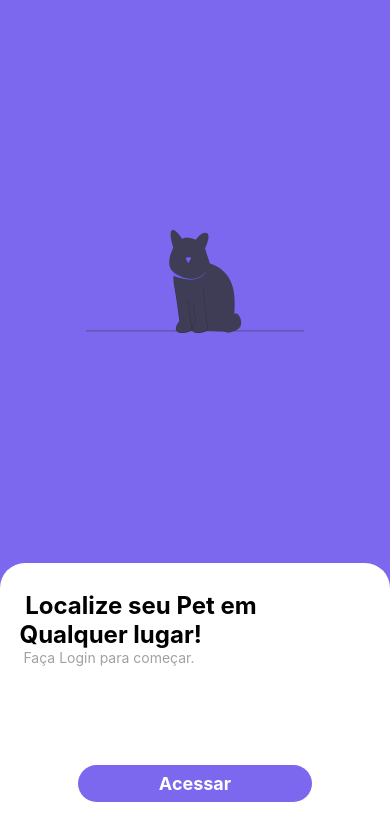
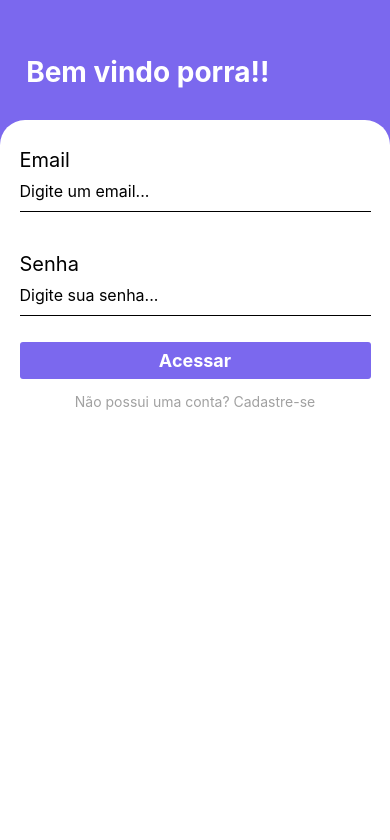
Before and after one commit to HeannaReis/TCC_ReactNative, a React Native app in the folder appLocPet/: screen /SignIn in a window 390 px wide. Shown: the top 840 px of the page. Built offline with nearby package versions, Linux system fonts and the light colour scheme.

Commit message:
Update navegation

```diff
--- a/appLocPet/src/pages/Signin/index.js
+++ b/appLocPet/src/pages/Signin/index.js
@@ -1,10 +1,97 @@
 import React from "react";
-import { View, Text } from "react-native";
+import {
+  View,
+  Text,
+  StyleSheet,
+  TextInput,
+  TouchableOpacity
+} from "react-native";
 
-export default function Signin(){
+import * as Animatable from 'react-native-animatable' ;
+
+export default function SignIn(){
     return(
-        <View>
-            <Text> Tele Login !! </Text>
+        <View style={styles.container}>
+        <Animatable.View
+         animation="fadeInLeft"
+         delay={500}
+         style={styles.containerHeader}>
+            <Text style={styles.message}> Bem vindo porra!! </Text>
+        </Animatable.View>
+
+        <Animatable.View animation="fadeInUp" style={styles.containerForm}>
+        <Text style={styles.title}>Email</Text>
+        <TextInput placeholder="Digite um email..." style={styles.input} />
+
+        <Text style={styles.title}>Senha</Text>
+        <TextInput placeholder="Digite sua senha..." style={styles.input} />
+
+        <TouchableOpacity style={styles.buttom}>
+          <Text style={styles.buttomText}>Acessar</Text>
+        </TouchableOpacity>
+
+        <TouchableOpacity style={styles.buttomRegistrer}>
+          <Text style={styles.RegisterText}>
+            Não possui uma conta? Cadastre-se
+          </Text>
+        </TouchableOpacity>
+      </Animatable.View>
         </View>
     );
 }
+
+const styles = StyleSheet.create({
+  container: {
+    flex: 1,
+    backgroundColor: '#7B68EE'
+  },
+  containerHeader: {
+    marginTop: '14%',
+    marginBottom: '8%',
+    paddingStart: '5%'
+  },
+  message: {
+    fontSize: 28,
+    fontWeight: 'bold',
+    color: '#fff'
+  },
+  containerForm: {
+    backgroundColor: '#fff',
+    flex: 1,
+    borderTopLeftRadius: 25,
+    borderTopRightRadius: 25,
+    paddingStart: '5%',
+    paddingEnd: '5%'
+  },
+  title: {
+    fontSize: 20,
+    marginTop: 28
+  },
+  input: {
+    borderBottomWidth: 1,
+    height: 40,
+    marginBottom: 12,
+    fontSize: 16
+  },
+  buttom: {
+    backgroundColor: '#7B68EE',
+    width: '100%',
+    borderRadius: 3,
+    paddingVertical: 8,
+    marginTop: 14,
+    justifyContent: 'center',
+    alignItems: 'center'
+  },
+  buttomText: {
+    color: '#FFF',
+    fontSize: 18,
+    fontWeight: 'bold'
+  },
+  buttomRegistrer: {
+    marginTop: 14,
+    alignSelf: 'center'
+  },
+  RegisterText: {
+    color: '#a1a1a1'
+  }
+})
--- a/appLocPet/src/pages/Welcome/index.js
+++ b/appLocPet/src/pages/Welcome/index.js
@@ -5,7 +5,6 @@ import {
     StyleSheet,
     Image,
     TouchableOpacity,
-
 } from 'react-native';
 
 import * as Animatable from 'react-native-animatable';
@@ -25,21 +24,26 @@ export default function Welcome(){
             />
             </View>
 
-            <Animatable.View delay={600} animation='fadeInUp' style={styles.containerForm}>
-            <Text style={styles.title}> Localize seu Pet em Qualquer lugar!</Text>
-            <Text style={styles.text}> Faça Login para começar.</Text>
+            <Animatable.View
+			delay={600}
+			animation='fadeInUp'
+			style={styles.containerForm}>
+            <Text style={styles.title}>
+			Localize seu Pet em Qualquer lugar!
+			</Text>
+            <Text style={styles.text}>
+			Faça Login para começar.
+			</Text>
 
             <TouchableOpacity
             style={styles.button}
-            onPress={ () => navigation.navigate('Signin')}>
-                <Text style={styles.buttonText}>Acessar</Text>
+            onPress={ () => navigation.navigate('SignIn')}>
+            <Text style={styles.buttonText}>Acessar</Text>
             </TouchableOpacity>
             </Animatable.View>
-
         </View>
-    );
+    )
 }
-
 const styles = StyleSheet.create({
     container:{
         flex:1,
@@ -84,7 +88,5 @@ const styles = StyleSheet.create({
         color: '#FFF',
         fontSize: 18,
         fontWeight: 'bold'
-
     }
-
 })
--- a/appLocPet/src/routes/index.js
+++ b/appLocPet/src/routes/index.js
@@ -1,9 +1,9 @@
 import { createNativeStackNavigator } from '@react-navigation/native-stack'
 
 import Welcome from '../pages/Welcome'
-import Signin from '../pages/Signin'
+import SignIn from '../pages/SignIn'
 
-const Stack = createNativeStackNavigator();
+const Stack = createNativeStackNavigator()
 
 export default function Routes(){
     return(
@@ -15,8 +15,8 @@ export default function Routes(){
         />
 
         <Stack.Screen
-        name='Signin'
-        component={Signin}
+        name='SignIn'
+        component={SignIn}
         options={{ headerShown: false }}
         />
     </Stack.Navigator>
```
